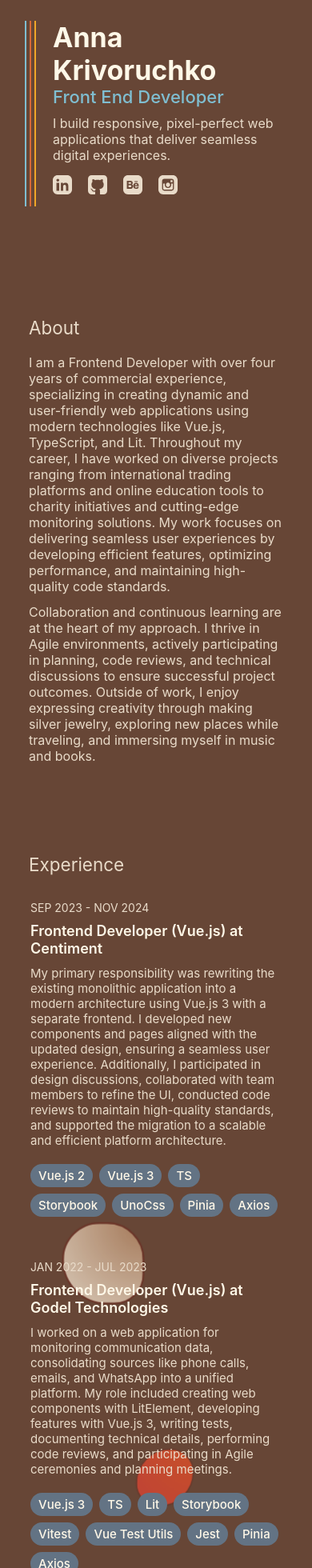
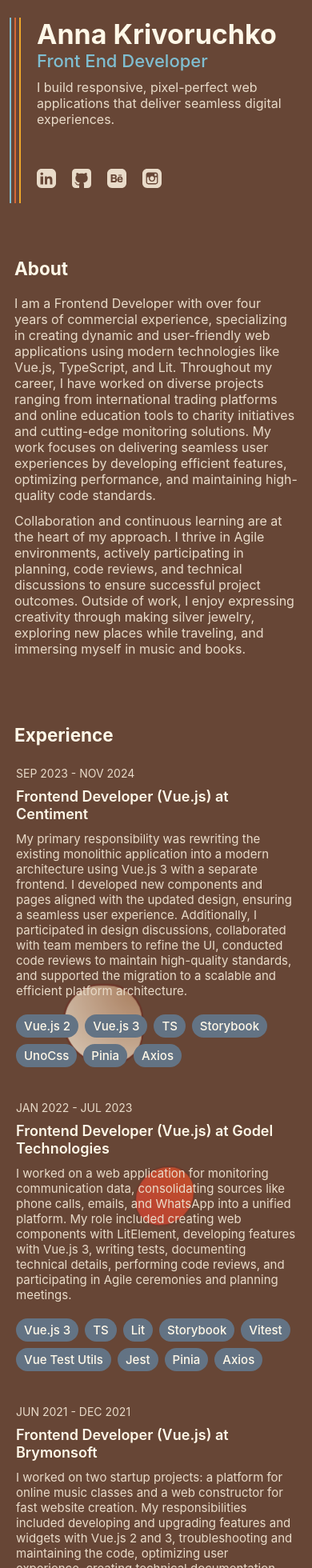
Before and after one commit to Krivoruchko-Anna/portfolio-update, a Vue app: page / in a window 390 px wide. Shown: the top 1960 px of the page at 80% size. Built offline with nearby package versions, Linux system fonts and the light colour scheme.

Commit message:
Added project. Updated design for smaller screens

```diff
--- a/src/assets/main.scss
+++ b/src/assets/main.scss
@@ -19,6 +19,10 @@
   @media (max-width: 600px) {
     padding: 1rem;
   }
+
+  @media (max-width: 460px) {
+    padding: 12px;
+  }
 }
 
 body {
@@ -39,3 +43,8 @@ li {
 ul {
   padding-left: 0;
 }
+
+h2 {
+  color: var(--light-biege);
+  font-weight: bold;
+}
--- a/src/components/About.vue
+++ b/src/components/About.vue
@@ -125,7 +125,6 @@ const bounceEffect = throttle(() => {
 
 @media (max-width: 1024px) {
   .about {
-    margin-top: 30px;
     padding: 60px 20px 0 20px;
 
     &__container {
@@ -147,6 +146,12 @@ const bounceEffect = throttle(() => {
   }
 }
 
+@media (max-width: 460px) {
+  .about {
+    padding: 20px 6px;
+  }
+}
+
 @keyframes deform-circle {
   0% {
     border-radius: 50%;
--- a/src/components/experience/Experience.vue
+++ b/src/components/experience/Experience.vue
@@ -19,7 +19,6 @@ import { Experience } from '@/components/experience/experience.ts'
 
   &__title {
     display: none;
-    padding-left: 20px;
   }
 
   &__container {
@@ -31,6 +30,7 @@ import { Experience } from '@/components/experience/experience.ts'
 
 @media (max-width: 1024px) {
   .experience {
+    padding: 20px;
     margin-top: 80px;
 
     &__title {
@@ -43,4 +43,16 @@ import { Experience } from '@/components/experience/experience.ts'
     }
   }
 }
+
+@media (max-width: 860px) {
+  .experience {
+    margin-top: 40px;
+  }
+}
+
+@media (max-width: 460px) {
+  .experience {
+    padding: 12px 6px;
+  }
+}
 </style>
--- a/src/components/experience/ExperienceItem.vue
+++ b/src/components/experience/ExperienceItem.vue
@@ -70,6 +70,7 @@ defineProps<{
   @media (max-width: 1024px) {
     flex-direction: column;
     gap: 10px;
+    padding: 14px 0;
 
     &__description {
       margin-top: 10px;
--- a/src/components/header/AppHeader.vue
+++ b/src/components/header/AppHeader.vue
@@ -240,9 +240,15 @@ onUnmounted(() => {
   }
 }
 
+@media (max-width: 460px) {
+  .header {
+    padding: 10px 4px 20px 34px;
+  }
+}
+
 @media (max-width: 378px) {
   .header {
-    height: 320px;
+    height: 280px;
   }
 }
 </style>
--- a/src/components/header/Lines.vue
+++ b/src/components/header/Lines.vue
@@ -133,7 +133,7 @@ const onLeave = (lineIndex: number) => {
       height: 232px;
 
       @media (max-width: 378px) {
-        height: 302px;
+        height: 264px;
       }
     }
 
@@ -165,4 +165,10 @@ const onLeave = (lineIndex: number) => {
     }
   }
 }
+
+@media (max-width: 460px) {
+  .lines {
+    left: 0;
+  }
+}
 </style>
--- a/src/components/projects/ProjectItem.vue
+++ b/src/components/projects/ProjectItem.vue
@@ -38,7 +38,7 @@ defineProps<{
 
 @media (max-width: 1024px) {
   .project-item {
-    padding: 12px;
+    padding: 6px 0;
 
     &:hover {
       background-color: transparent;
@@ -50,4 +50,14 @@ defineProps<{
     }
   }
 }
+
+@media (max-width: 460px) {
+  .project-item {
+    gap: 10px;
+
+    &__description {
+      font-size: 14px;
+    }
+  }
+}
 </style>
--- a/src/components/projects/Projects.vue
+++ b/src/components/projects/Projects.vue
@@ -36,28 +36,35 @@ import { Projects, PetProjects } from '@/components/projects/projects.ts'
 
   &__title {
     display: none;
-    padding-left: 20px;
   }
 
   .show {
     margin-bottom: 30px;
-    padding-left: 20px;
     display: block;
   }
-}
 
-@media (max-width: 1024px) {
-  .projects {
+  @media (max-width: 1480px) {
+    &__container {
+      gap: 14px;
+    }
+  }
+
+  @media (max-width: 1024px) {
+    padding: 20px;
     margin-top: 80px;
 
     &__container {
       margin-top: 20px;
-      gap: 10px;
+      gap: 4px;
     }
 
     &__title {
       display: block;
     }
+  }
+
+  @media (max-width: 860px) {
+    margin-top: 40px;
   }
 }
 
@@ -78,9 +85,28 @@ import { Projects, PetProjects } from '@/components/projects/projects.ts'
     gap: 20px;
 
     .project-item {
-      padding: 20px;
+      padding: 8px 20px;
       width: 100%;
     }
   }
+
+  @media (max-width: 1024px) {
+    .projects {
+      &__container {
+        margin-top: 20px;
+        gap: 4px;
+      }
+    }
+
+    .project-item {
+      padding: 6px 0;
+    }
+  }
+}
+
+@media (max-width: 460px) {
+  .projects {
+    padding: 12px 6px;
+  }
 }
 </style>
--- a/src/components/projects/projects.ts
+++ b/src/components/projects/projects.ts
@@ -55,6 +55,12 @@ export const Projects: ProjectItemType[] = [
 ]
 
 export const PetProjects: ProjectItemType[] = [
+  {
+    title: 'Watts App',
+    description: 'Chat with Alan Watts',
+    image: 'watts-app',
+    link: 'https://watts-app.3dw.by/',
+  },
   {
     title: 'Sweet Inner Radiance',
     description: 'Jewelry store',
```
Also changed, not shown: public/projects/watts-app.jpg (added).
